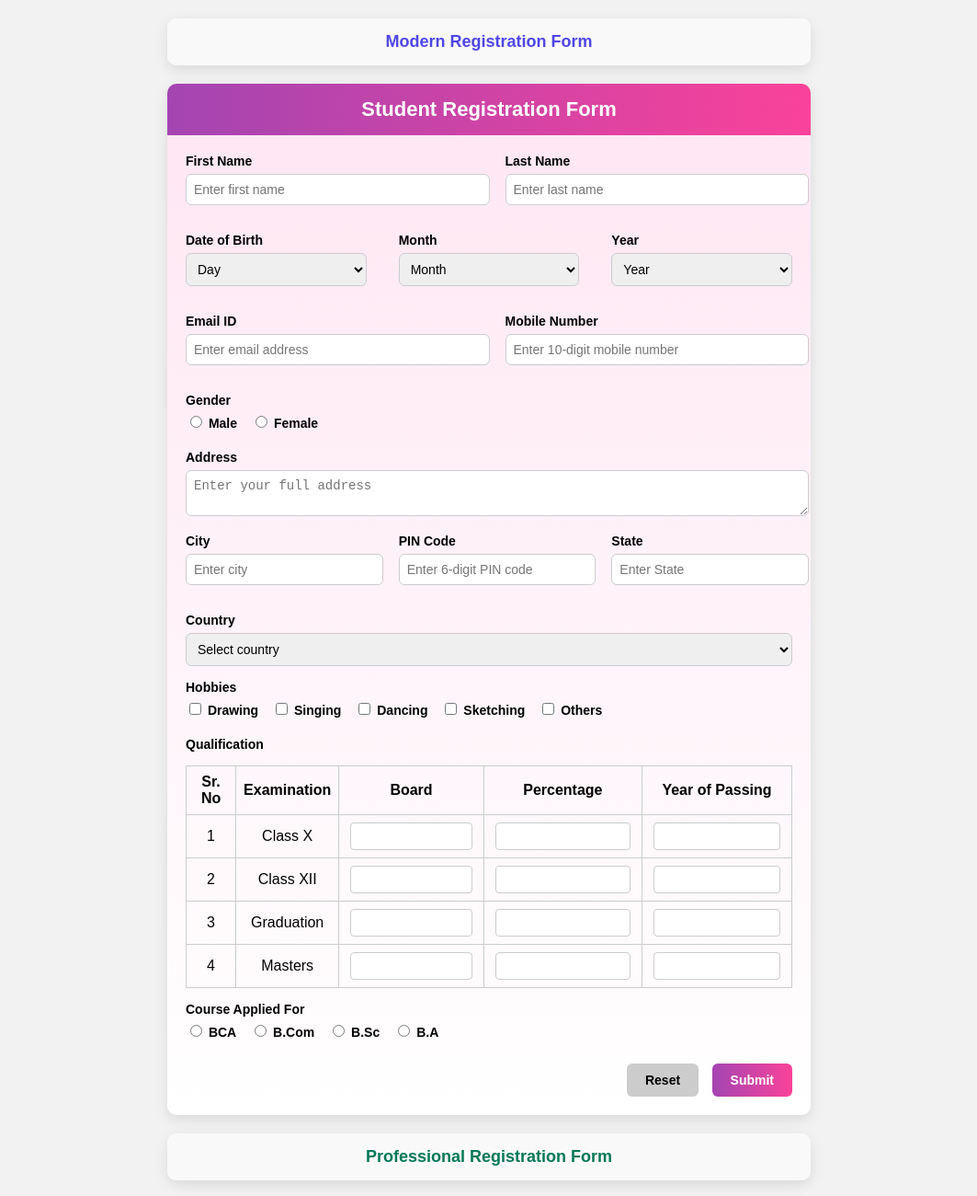
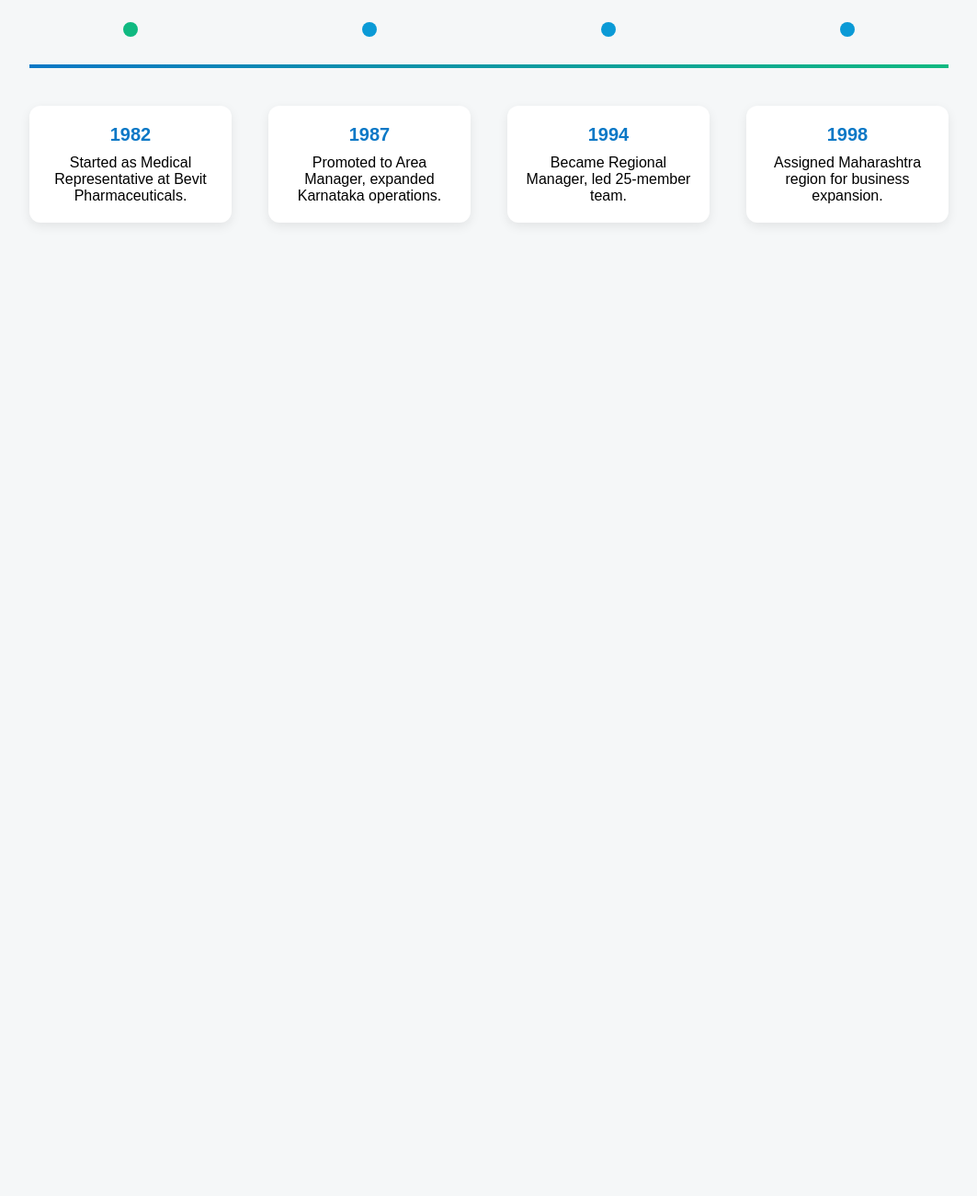
Before and after one commit to chatterjee-bai/Cut-Edge, a plain HTML site: page index.html in a window 1280 px wide. Shown: the part 20-1320 px from the top of the page at 92% size, without its empty margins (108-1171 px from the left). After the commit the page ends 800 px from the top, so only its background shows below. Drawn offline with Linux system fonts and the light colour scheme.

Commit message:
Add files via upload

```diff
--- a/index.html
+++ b/index.html
@@ -1,169 +1,48 @@
 <!DOCTYPE html>
 <html lang="en">
+
 <head>
     <meta charset="UTF-8">
     <meta name="viewport" content="width=device-width, initial-scale=1.0">
-    <title>Registration Form</title>
+    <title>Timeline</title>
     <link rel="stylesheet" href="style.css">
 </head>
+
 <body>
-    <div class="section">
-        <div class="box-header modern">Modern Registration Form</div>
-    </div>
+    <div class="timeline">
 
-    <div class="container">
-    <div class="header"> Student Registration Form </div>
-
-    <form>
-        <div class="row">
-            <div class="group">
-                <label>First Name</label>
-                <input type="text" placeholder="Enter first name">
-            </div>
-
-            <div class="group">
-                <label>Last Name</label>
-                <input type="text" placeholder="Enter last name">
+        <div class="item">
+            <div class="dot"></div>
+            <div class="card">
+                <div class="year">1982</div>
+                <div>Started as Medical Representative at Bevit Pharmaceuticals.</div>
             </div>
         </div>
 
-        <div class="row">
-            <div class="group">
-                <label>Date of Birth</label>
-                <select><option>Day</option></select>
-            </div>
-            <div class="group">
-                <label>Month</label>
-                <select><option>Month</option></select>
-            </div>
-            <div class="group">
-                <label>Year</label>
-                <select><option>Year</option></select>
+        <div class="item">
+            <div class="dot"></div>
+            <div class="card">
+                <div class="year">1987</div>
+                <div>Promoted to Area Manager, expanded Karnataka operations.</div>
             </div>
         </div>
 
-
-        <div class="row">
-            <div class="group">
-                <label>Email ID</label>
-                <input type="email" placeholder="Enter email address">
-            </div>
-            <div class="group">
-                <label>Mobile Number</label>
-                <input type="text" placeholder="Enter 10-digit mobile number">
-            </div>
-        </div>
-        <div class="group">
-            <label>Gender</label>
-            <div class="radio-group">
-                <label><input type="radio" name="gender"> Male </label>
-                <label><input type="radio" name="gender"> Female</label>
+        <div class="item">
+            <div class="dot"></div>
+            <div class="card">
+                <div class="year">1994</div>
+                <div>Became Regional Manager, led 25-member team.</div>
             </div>
         </div>
 
-        <div class="group">
-            <label>Address</label>
-            <textarea rows="2" placeholder="Enter your full address"></textarea>
-        </div>
-
-        <div class="row">
-            <div class="group">
-                <label>City</label>
-                <input type="text" placeholder="Enter city">
-            </div>
-            <div class="group">
-                <label>PIN Code</label>
-                <input type="number" placeholder="Enter 6-digit PIN code">
-            </div>
-            <div class="group">
-                <label>State</label>
-                <input type="text" placeholder="Enter State">
+        <div class="item">
+            <div class="dot"></div>
+            <div class="card">
+                <div class="year">1998</div>
+                <div>Assigned Maharashtra region for business expansion.</div>
             </div>
         </div>
+    </div>
+</body>
 
-        <div class="group">
-            <label>Country</label>
-            <select>
-                <option>Select country</option>
-                <option>India</option>
-                <option>USA</option>
-                <option>UK</option>
-            </select>
-        </div>
-
-        <div class="group">
-            <label>Hobbies</label>
-            <div class="checkbox-group">
-                <label><input type="checkbox"> Drawing</label>
-                <label><input type="checkbox"> Singing</label>
-                <label><input type="checkbox"> Dancing</label>
-                <label><input type="checkbox"> Sketching</label>
-                <label><input type="checkbox"> Others</label>
-            </div>
-       </div>
-
-       <div class="group">
-        <label>Qualification</label>
-        <table>
-            <tr>
-                <th>Sr. No</th>
-                <th>Examination</th>
-                <th>Board</th>
-                <th>Percentage</th>
-                <th>Year of Passing</th>
-            </tr>
-            <tr>
-                <td>1</td>
-                <td>Class X</td>
-                <td><input type="text"></td>
-                <td><input type="text"></td>
-                <td><input type="text"></td>
-            </tr>
-            <tr>
-                <td>2</td>
-                <td>Class XII</td>
-                <td><input type="text"></td>
-                <td><input type="text"></td>
-                <td><input type="text"></td>
-            </tr>
-            <tr>
-                <td>3</td>
-                <td>Graduation</td>
-                <td><input type="text"></td>
-                <td><input type="text"></td>
-                <td><input type="text"></td>
-            </tr>
-            <tr>
-                <td>4</td>
-                <td>Masters</td>
-                <td><input type="text"></td>
-                <td><input type="text"></td>
-                <td><input type="text"></td>
-            </tr>
-        </table>
-        </div>
-
-        <div class="form-group">
-        <label>Course Applied For</label>
-        <div class="radio-group">
-            <label><input type="radio" name="course"> BCA </label>
-            <label><input type="radio" name="course"> B.Com </label>
-            <label><input type="radio" name="course"> B.Sc </label>
-            <label><input type="radio" name="course"> B.A</label>
-        </div>
-        </div>
-
-        <div class="actions">
-            <button type="reset" class="btn btn-reset">Reset</button>
-            <button type="submit" class="btn btn-submit">Submit</button>
-        </div>
-
-    </form>
-    </div>
-
-    <div class="section">
-    <div class="box-header professional">Professional Registration Form</div>
-    </div>
-
-</body>
 </html>
--- a/style.css
+++ b/style.css
@@ -1,132 +1,69 @@
-body{
+body {
     font-family: Arial, sans-serif;
-    background: #f2f2f2;
-    margin:0;
-    padding: 20px;
-}
-.container{
-    max-width: 700px;
-    margin: auto;
-      background: linear-gradient(180deg, #ffe6f2, #fff);
-      border-radius: 10px;
-      box-shadow: 0 5px 15px rgba(0,0,0,0.1);
-      overflow: hidden;
-}
-.header{
-    background: linear-gradient(90deg, #a445b2, #fa4299);
-    color: #fff;
-    text-align: center;
-    padding: 15px;
-    font-size: 22px;
-    font-weight: bold;
-}
-form {
-      padding: 20px;
-}
-.group{
-      margin-bottom: 15px;
-}
-label {
-      display: block;
-      margin-bottom: 6px;
-      font-weight: bold;
-      font-size: 14px;
-}
-    input[type="text"],
-    input[type="email"],
-    input[type="number"],
-    select,
-    textarea {
-      width: 100%;
-      padding: 8px;
-      border-radius: 6px;
-      border: 1px solid #ccc;
-      font-size: 14px;
+    background: #f5f7f8;
+    margin: 0;
+    padding: 40px;
 }
 
-    .row {
+.timeline {
+    position: relative;
     display: flex;
-      gap: 35px;
-      margin-bottom: 15px;
+    justify-content: space-between;
+    align-items: flex-start;
+    max-width: 1000px;
+    margin: auto;
+    padding-top: 40px;
 }
 
-    .row > .group {
-      flex: 1;
-
+.timeline::before {
+    content: "";
+    position: absolute;
+    top: 50px;
+    left: 0;
+    right: 0;
+    height: 4px;
+    background: linear-gradient(to right, #0b78c6, #10b981);
 }
 
-    .checkbox-group, .radio-group {
-      display: flex;
-      gap: 15px;
-      flex-wrap: wrap;
+.item {
+    position: relative;
+    text-align: center;
+    width: 220px;
+    padding-top: 40px;
 }
 
-    table {
-      width: 100%;
-      border-collapse: collapse;
-      margin: 15px 0;
+.dot {
+    width: 16px;
+    height: 16px;
+    border-radius: 50%;
+    background: #0b9ad6;
+    position: absolute;
+    top: -36px;
+    left: 50%;
+    transform: translateX(-50%);
+    z-index: 2;
 }
 
-    table, th, td {
-      border: 1px solid #ccc;
+.item:first-child .dot {
+    background: #10b981;
 }
 
-    th, td {
-      padding: 8px;
-      text-align: center;
-    }
-    table input[type="text"] {
-    width: 95%;
-    padding: 6px;
-    border-radius: 4px;
-    border: 1px solid #ccc;
-    box-sizing: border-box;
+.card {
+    background: #fff;
+    border-radius: 12px;
+    padding: 20px;
+    margin-top: 15px;
+    box-shadow: 0 4px 12px rgba(0, 0, 0, 0.08);
 }
 
-.actions {
-      text-align: right;
-      margin-top: 20px;
-}
-.btn {
-      padding: 10px 20px;
-      border: none;
-      border-radius: 6px;
-      cursor: pointer;
-      font-size: 14px;
+.year {
     font-weight: bold;
-}
-.btn-reset {
-      background: #ccc;
-      margin-right: 10px;
+    color: #0b78c6;
+    font-size: 20px;
+    margin-bottom: 10px;
 }
 
-.btn-submit {
-      background: linear-gradient(90deg, #a445b2, #fa4299);
-      color: #fff;
+.desc {
+    font-size: 14px;
+    color: #555;
 }
-
-.section {
-  max-width: 700px;
-  margin: 20px auto;
-  background: #fff;
-  border-radius: 10px;
-  box-shadow: 0 5px 15px rgba(0,0,0,0.1);
-}
-
-.box-header {
-  text-align: center;
-  padding: 15px;
-  font-size: 18px;
-  font-weight: bold;
-  background: #f9f9f9;
-  border-radius: 10px;
-  color: #333;
-}
-
-.box-header.modern {
-  color: #4f46e5;
-}
-
-.box-header.professional {
-  color: #047857;
-}
```
Lines whose indentation alone changed are shown as unchanged.
